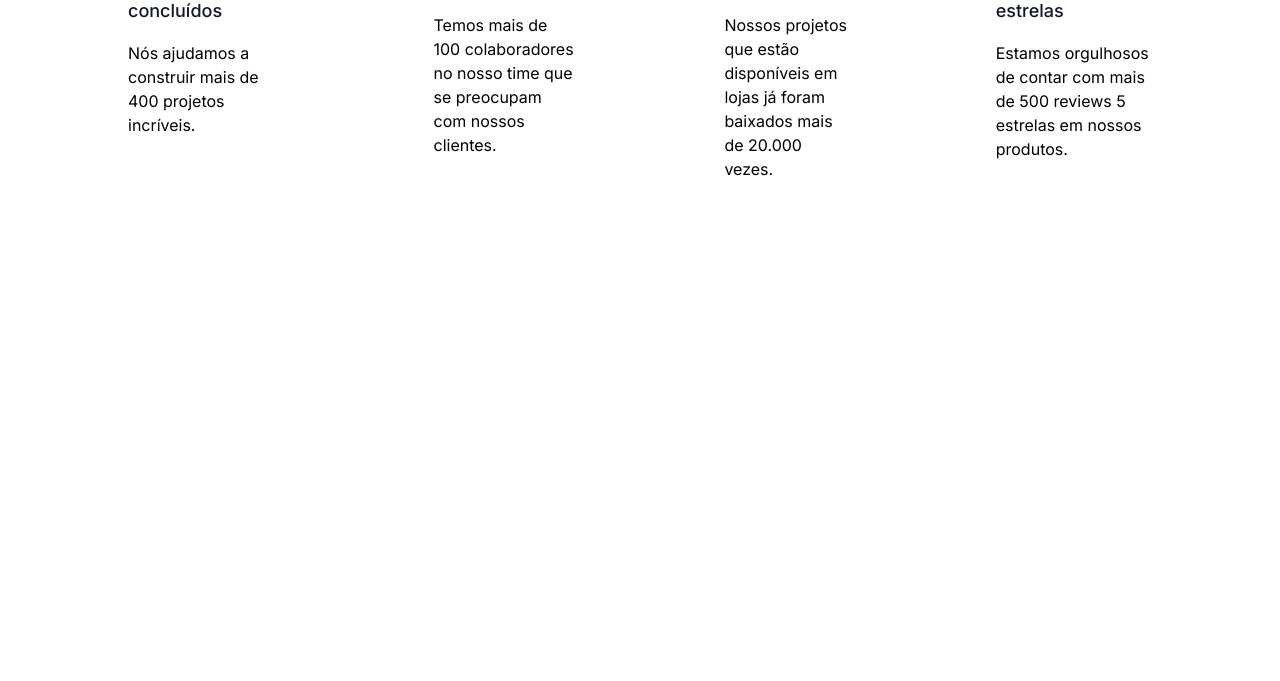
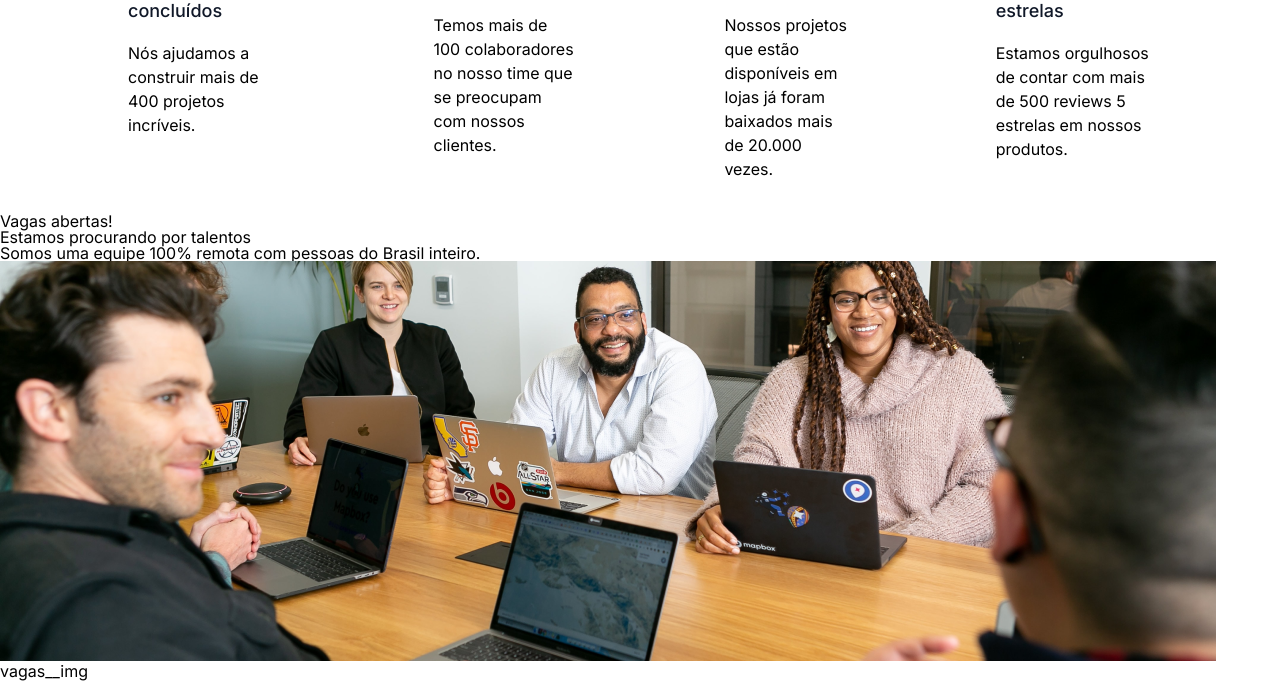
Before and after one commit to brunosabbagmachado/7DaysOfCode-HTML-CSS, a plain HTML site: page index.html in a window 1280 px wide. Shown: the part 683-1364 px from the top of the page. Before the commit the page ends 896 px from the top, so only its background shows below. Drawn offline with Linux system fonts and the light colour scheme.

Commit message:
criando html dia 4

```diff
--- a/index.html
+++ b/index.html
@@ -67,6 +67,13 @@
         </div>
     </section>
 
+    <section class="vagas">
+        <span class="vagas__span">Vagas abertas!</span>
+        <h2 class="vagas__titulo">Estamos procurando por talentos</h2>
+        <o class="vagas__texto">Somos uma equipe 100% remota com pessoas do Brasil inteiro.</o>
+        <img src="./assets/img/Vagas.png" alt="Imagem de pessoas fazendo reunião em um escritório" class="">vagas__img
+    </section>
+
 </body>
 
 </html>
```
Also changed, not shown: assets/img/7daysOfCode.png (added), assets/img/Vagas.png (added).
